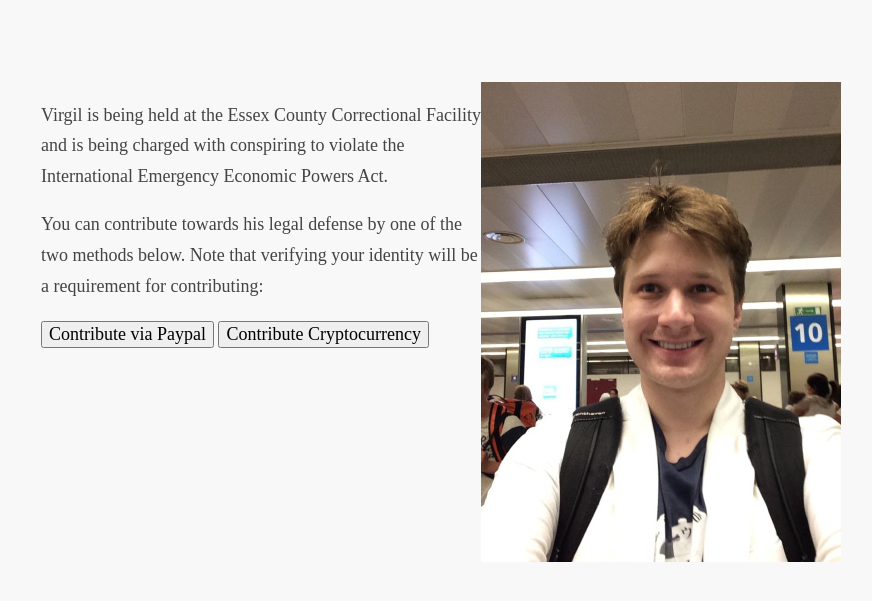
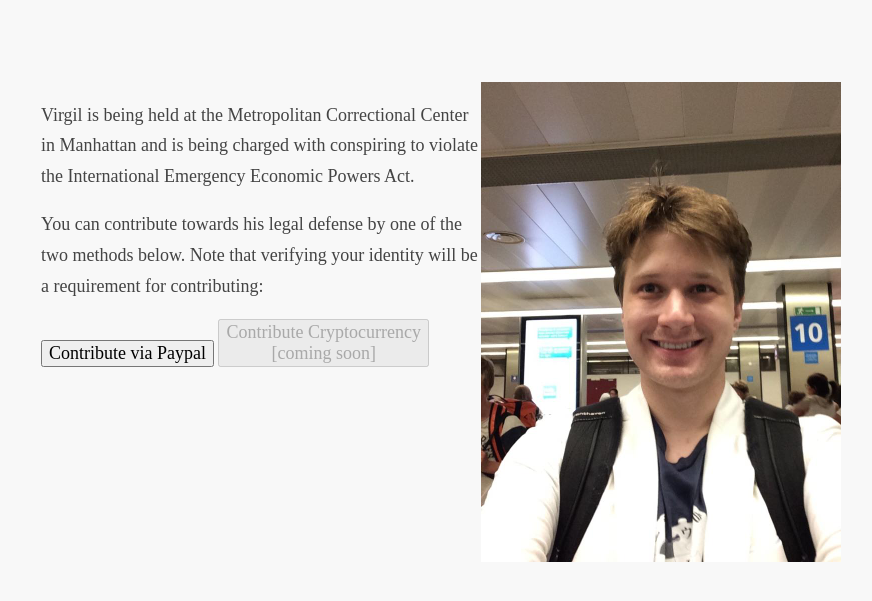
Before and after one commit to virgil-secretary/tdf-dot-virgil-dot-gr, a plain HTML site: page index.html in a window 1280 px wide. Shown: the part 169-770 px from the top of the page, without its empty margins (229-1101 px from the left). Drawn offline with Linux system fonts and the light colour scheme.

Commit message:
Disable crypto donate until ready
Also update the correctional facility info now that he's been moved.

```diff
--- a/index.html
+++ b/index.html
@@ -212,14 +212,14 @@
             <img src="./virgil.jpeg" width=360 height=480 class="right">
 
             <p>
-                Virgil is being held at the Essex County Correctional Facility and is being charged with conspiring to
-                violate the International Emergency Economic Powers Act.
+                Virgil is being held at the Metropolitan Correctional Center in Manhattan and is being charged with
+                conspiring to violate the International Emergency Economic Powers Act.
             <p>
                 You can contribute towards his legal defense by one of the two methods below.
                 Note that verifying your identity will be a requirement for contributing:
             <div>
                 <a href="https://www.paypal.com/paypalme/VirgilLDF"><button>Contribute via Paypal</button></a>
-                <button>Contribute Cryptocurrency</button>
+                <button disabled>Contribute Cryptocurrency<br>[coming soon]</button>
             </div>
         </div>
     </div>
```
